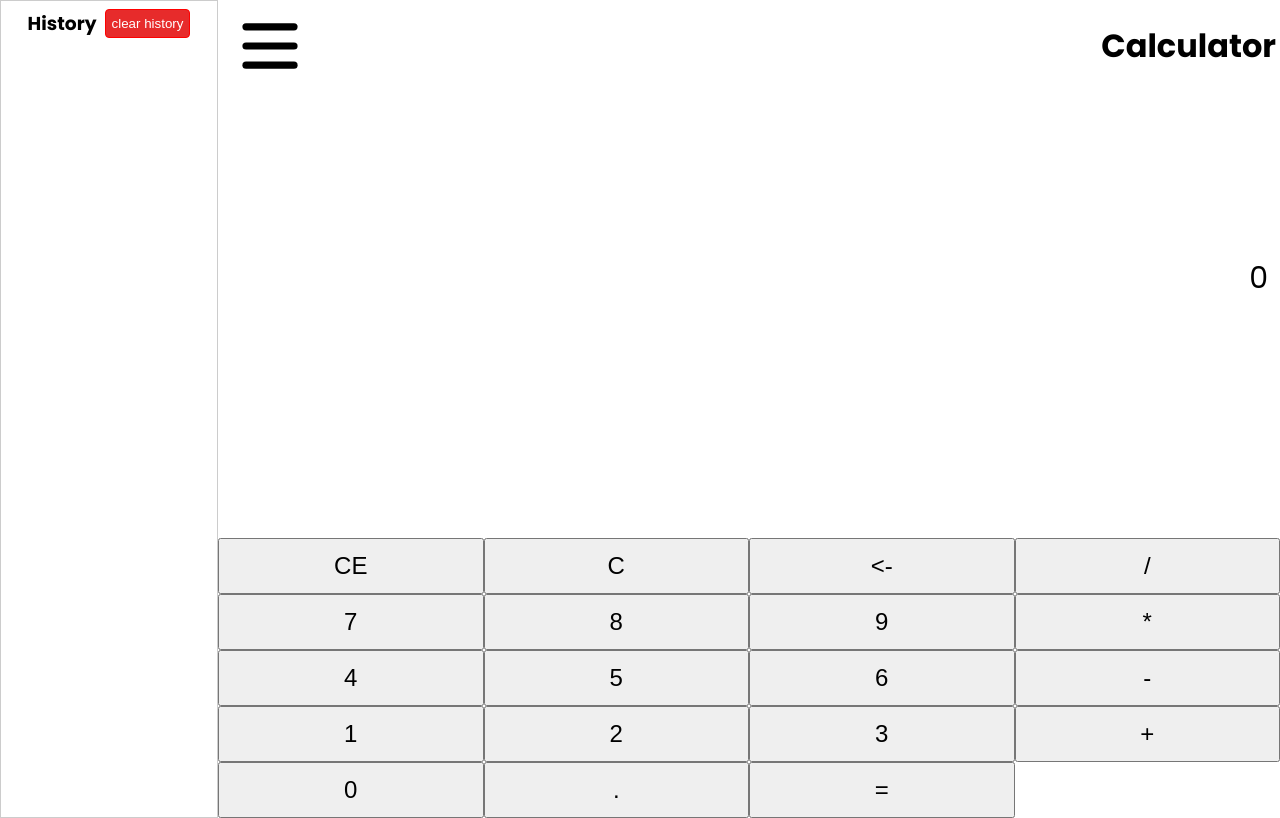
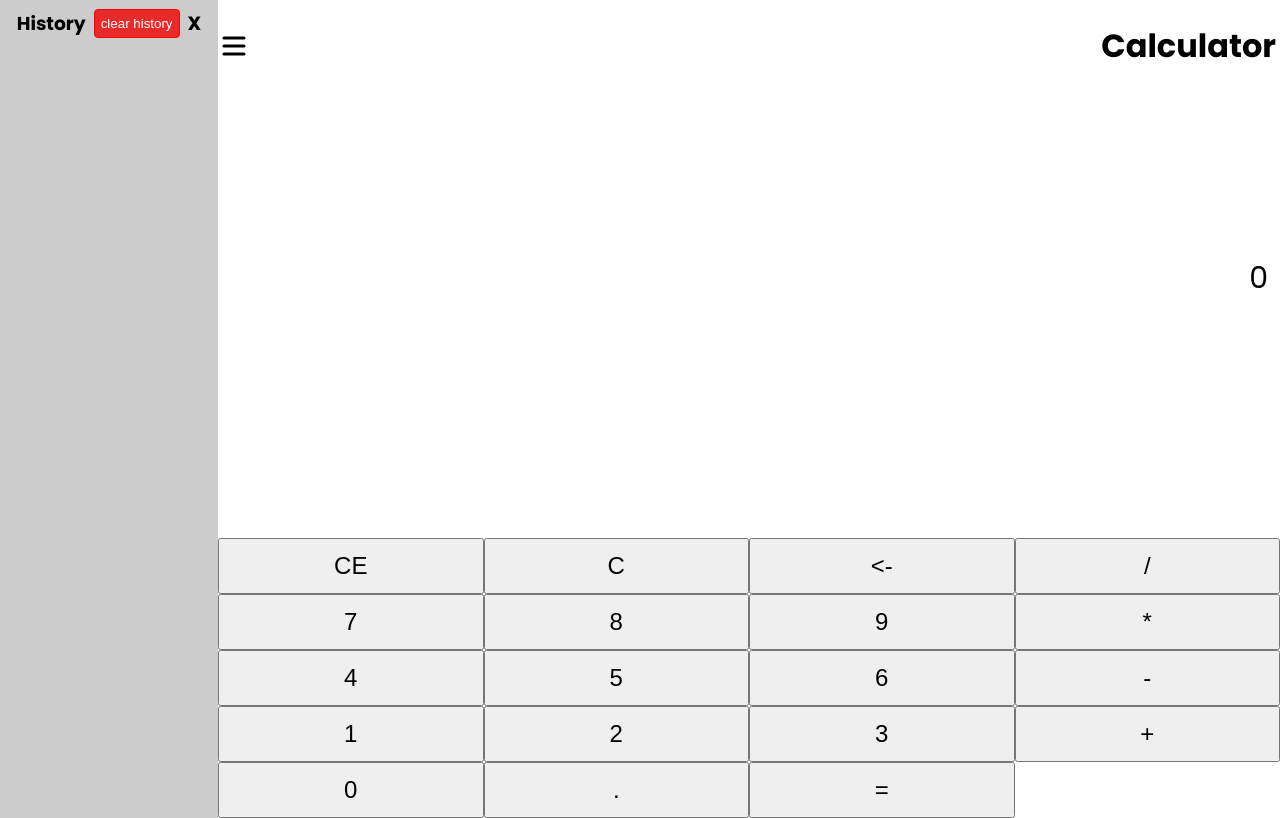
Before and after one commit to HarshitSinghT0mar/calculator-harshittomar, a React (Vite) app: page / in a window 1280 px wide. Both pictures are taken after a click on the picture 16 px from the left and 28 px from the top of the page. Built offline with nearby package versions, Linux system fonts and the light colour scheme.

Commit message:
style: overlay history on small screen

```diff
--- a/src/App.css
+++ b/src/App.css
@@ -44,6 +44,10 @@ height: 100vh;
   padding: 4px;
 }
 
+img{
+  cursor: pointer;
+}
+
 .output-container{
   align-self: end;
 padding: 12px;
@@ -79,7 +83,7 @@ height: 100px;
 
 .history-container{
  width: 200px;
- height: 100%;
+ background-color: #ccc;
  border: 1px solid #ccc;
  padding: 8px;
  display: flex;
@@ -111,3 +115,26 @@ overflow-y: auto;
   gap: 12px;
 
 }
+
+
+@media screen and (max-width: 767px){
+
+  .main{
+    position: relative;
+  }
+
+  .history-container{
+    position: absolute;
+    top: 0;
+    bottom: 0;
+    left: 0;
+    z-index: 5;
+
+  }
+}
+
+.hide-history{
+  font-weight: bold;
+  font-size: larger;
+  cursor: pointer;
+}
--- a/src/App.jsx
+++ b/src/App.jsx
@@ -93,7 +93,7 @@ function App() {
 
     <main className="main-container">
 
-      {showHistory && <History history={history} setHistory={setHistory} />}
+      {showHistory && <History history={history} setHistory={setHistory} setShowHistory={setShowHistory} />}
       <div className="calculator">
       <header className="header">
       <img src="hamburger-menu.svg" onClick={()=>setShowHistory((prev)=>(!prev))}/>
--- a/src/components/History.jsx
+++ b/src/components/History.jsx
@@ -1,6 +1,6 @@
 import React from "react";
 
-const History = ({ history, setHistory }) => {
+const History = ({ history, setHistory,setShowHistory }) => {
   const clearHistory = () => {
     setHistory([]);
   };
@@ -18,6 +18,7 @@ const History = ({ history, setHistory }) => {
         <button onClick={clearHistory} className="clear-history-btn">
           clear history
         </button>
+        <span className="hide-history" onClick={()=>setShowHistory(false)}>X</span>
       </div>
       <ul className="history-list">
         {history?.map((item, index) => {
```
